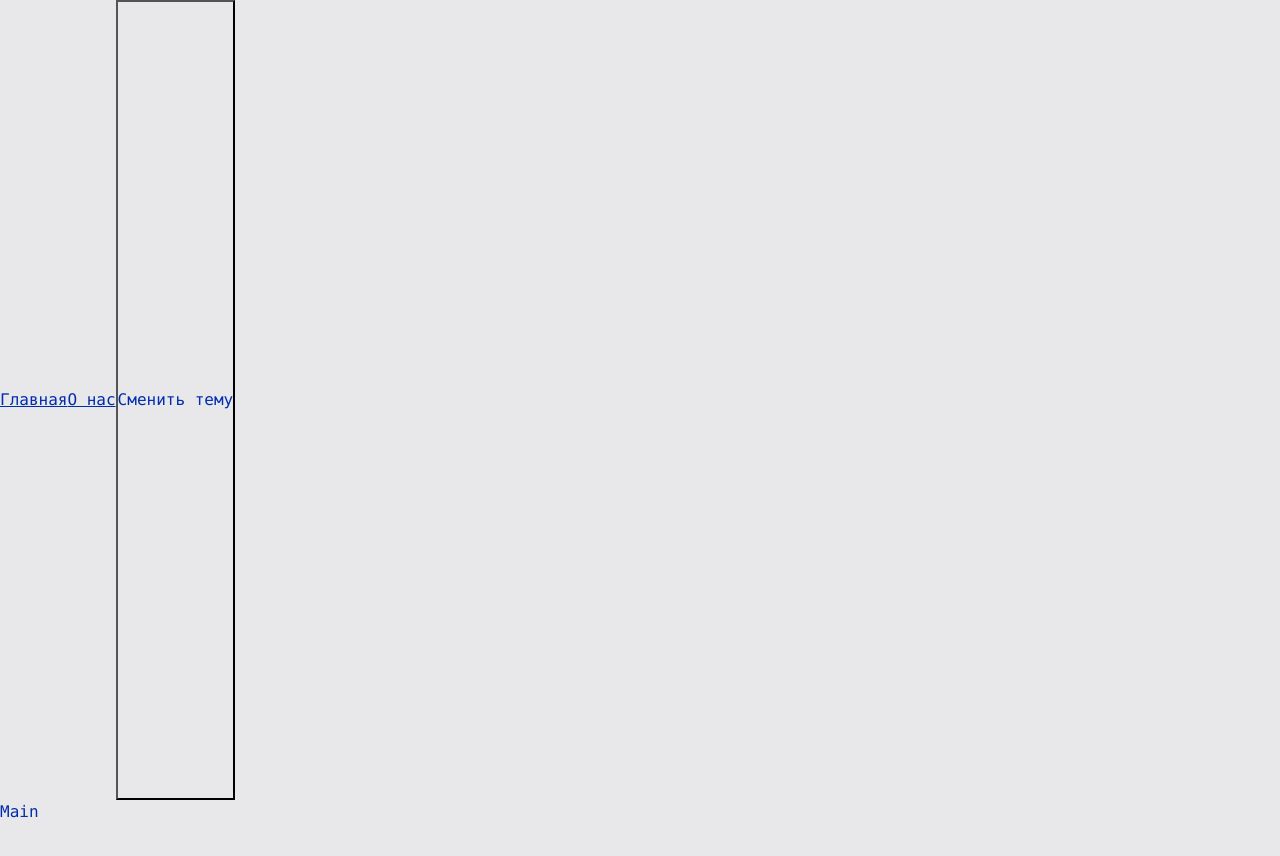
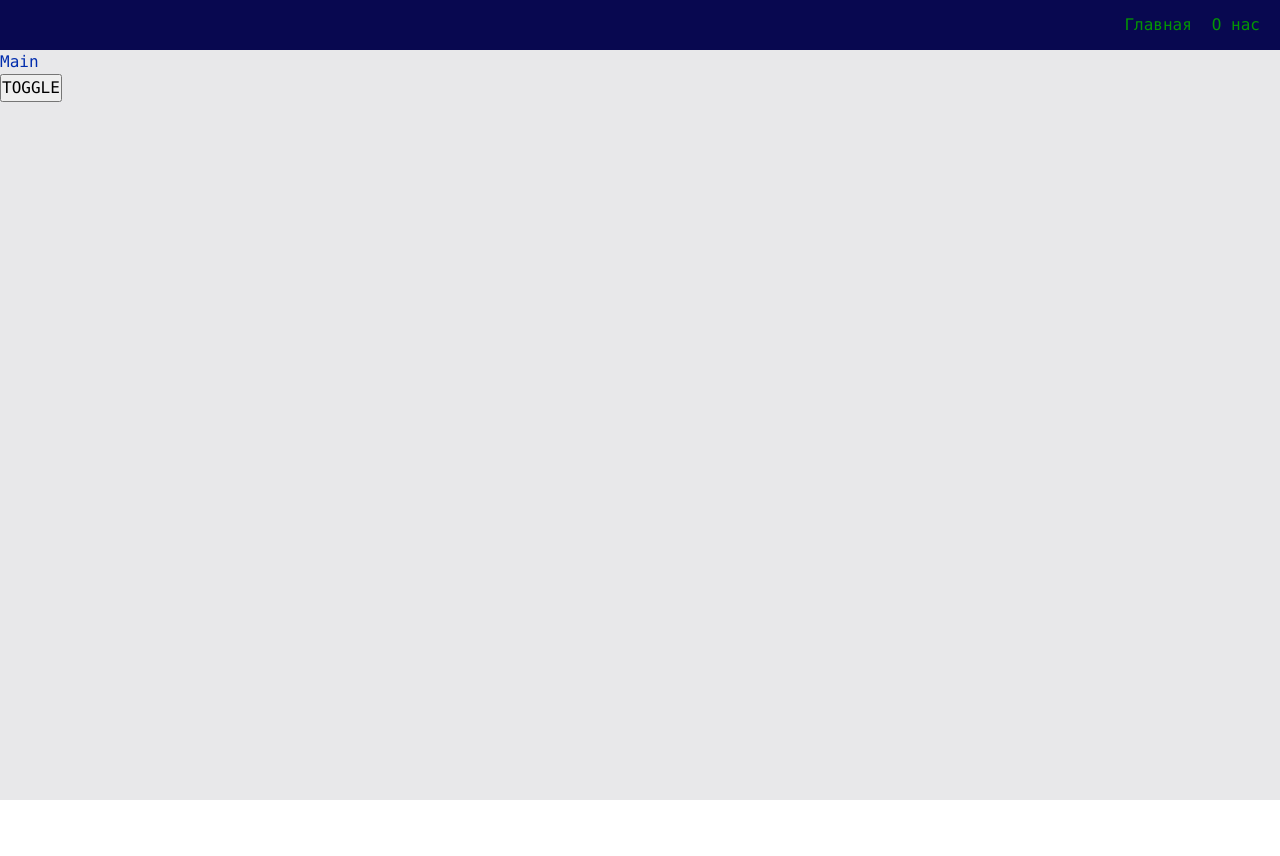
Before and after one commit to deniloss/bagr-PET-, a React app: page / in a window 1280 px wide. Shown: the top 856 px of the page. After the commit the page ends 800 px from the top, so only its background shows below. Built offline with nearby package versions, Linux system fonts and the light colour scheme.

Commit message:
widgets: created ui-component

```diff
--- a/src/app/App.tsx
+++ b/src/app/App.tsx
@@ -1,9 +1,9 @@
 import React from 'react';
-import {Link} from 'react-router-dom';
 import './styles/index.scss';
 import {classNames} from "shared/lib/classNames";
 import {useTheme} from "app/providers/ThemeProvider";
 import {AppRouter} from "app/providers/router";
+import {Navbar} from "widgets";
 
 
 const App = () => {
@@ -11,10 +11,9 @@ const App = () => {
 
   return (
     <div className={classNames('app', {}, [theme])}>
-      <Link to='/'>Главная</Link>
-      <Link to='/about'>О нас</Link>
-      <button onClick={toggleTheme}>Сменить тему</button>
+      <Navbar />
       <AppRouter />
+      <button onClick={toggleTheme}>TOGGLE</button>
     </div>
   );
 };
--- a/src/app/styles/index.scss
+++ b/src/app/styles/index.scss
@@ -1,13 +1,11 @@
+@import "reset";
+@import "variables/global";
+@import "themes/normal";
 @import "themes/dark";
-@import "themes/normal";
-@import "variables/global";
 
-* {
-  margin: 0;
-  padding: 0;
-  box-sizing: border-box;
+.app {
+  font: var(--font-m);
 
-  font: var(--font-m);
   background: var(--bg-color);
   color: var(--primary-color);
 
--- /dev/null
+++ b/src/app/styles/reset.scss
@@ -0,0 +1,14 @@
+* {
+  margin: 0;
+  padding: 0;
+  box-sizing: border-box;
+}
+
+input,
+button,
+textarea,
+select {
+  margin: 0;
+
+  font: inherit;
+}
--- a/src/app/styles/themes/dark.scss
+++ b/src/app/styles/themes/dark.scss
@@ -1,6 +1,9 @@
 .app.dark {
   --bg-color: #080850;
+  --inverted--bg-color: #e8e8ea;
 
   --primary-color: #049604;
-  --secondary-coloor: #04ff04
+  --secondary-coloor: #04ff04;
+  --inverted-primary-color: #002cad;
+  --inverted-secondary-coloor: #004bf3;
 }
--- a/src/app/styles/themes/normal.scss
+++ b/src/app/styles/themes/normal.scss
@@ -1,6 +1,9 @@
 .app.light {
   --bg-color: #e8e8ea;
+  --inverted--bg-color: #080850;
 
   --primary-color: #002cad;
-  --secondary-coloor: #0449e0;
+  --secondary-coloor: #004bf3;
+  --inverted-primary-color: #049604;
+  --inverted-secondary-coloor: #04ff04
 }
--- a/src/app/styles/variables/global.scss
+++ b/src/app/styles/variables/global.scss
@@ -7,4 +7,7 @@
   --font-size-l: 24px;
   --font-line-l: 32px;
   --font-l: var(--font-size-l) / var(--font-line-l) var(--font-family-main);
+
+  //размеры
+  --navbar-height: 50px
 }
--- a/src/shared/lib/classNames.ts
+++ b/src/shared/lib/classNames.ts
@@ -1,9 +1,9 @@
 type Mods = Record<string, boolean | string>
 
-export function classNames(cls: string, mods: Mods, additional: string[]): string {
+export function classNames(cls: string, mods?: Mods, additional: string[]=[]): string {
   return [
     cls,
-    ...additional,
+    ...additional.filter(Boolean),
     Object.entries(mods)
       .filter(([className, value]) => Boolean(value))
       .map(([className]) => className)
--- /dev/null
+++ b/src/shared/ui/AppLink.module.scss
@@ -0,0 +1,8 @@
+.AppLink {
+}
+
+.primary {
+  color: var(--primary-color)}
+
+.secondary {
+  color: var(--inverted-primary-color)}
--- /dev/null
+++ b/src/shared/ui/AppLink.tsx
@@ -0,0 +1,33 @@
+import React, {FC} from 'react';
+import {classNames} from "shared/lib/classNames";
+import cls from './AppLink.module.scss'
+import {Link, LinkProps} from "react-router-dom";
+
+export enum AppLinkTheme {
+  PRIMARY = 'primary',
+  SECONDARY = 'secondary'
+}
+
+interface AppLinkProps extends LinkProps{
+  className?: string
+  theme?: AppLinkTheme
+}
+
+export const AppLink: FC<AppLinkProps> = (props) => {
+
+  const {to,
+    children,
+    className,
+    theme = AppLinkTheme.PRIMARY,
+    ...otherProps
+  } = props
+  return (
+    <Link
+      to={to}
+      className={classNames(cls.AppLink, {theme}, [className, cls[theme]])}
+      {...otherProps}
+    >
+      {children}
+    </Link>
+  );
+};
--- /dev/null
+++ b/src/widgets/NavBar/Navbar.module.scss
@@ -0,0 +1,19 @@
+.Navbar {
+  width: 100vw;
+  height: var(--navbar-height);
+  background-color: var(--inverted--bg-color);
+  display: flex;
+  align-items: center;
+  padding: 20px;
+}
+
+.links {
+  margin-left: auto;
+  a {
+    text-decoration: none;
+  }
+}
+
+.mainLink {
+  padding-right: 20px;
+}
--- /dev/null
+++ b/src/widgets/NavBar/Navbar.tsx
@@ -0,0 +1,20 @@
+import React from 'react';
+import {classNames} from "shared/lib/classNames";
+import cls from './Navbar.module.scss'
+import {AppLink, AppLinkTheme} from "shared/ui/AppLink";
+
+interface NavbarProps {
+  className?: string
+}
+
+export const Navbar = ({className}: NavbarProps) => {
+  return (
+    <div className={classNames(cls.Navbar, {}, [className])}>
+      <div className={cls.links}>
+        <AppLink theme={AppLinkTheme.SECONDARY} to='/' className={cls.mainLink}>Главная</AppLink>
+        <AppLink theme={AppLinkTheme.SECONDARY} to='/about'>О нас</AppLink>
+      </div>
+
+    </div>
+  );
+};
--- /dev/null
+++ b/src/widgets/index.ts
@@ -0,0 +1,5 @@
+import {Navbar} from "./NavBar/Navbar";
+
+export {
+  Navbar
+}
```
